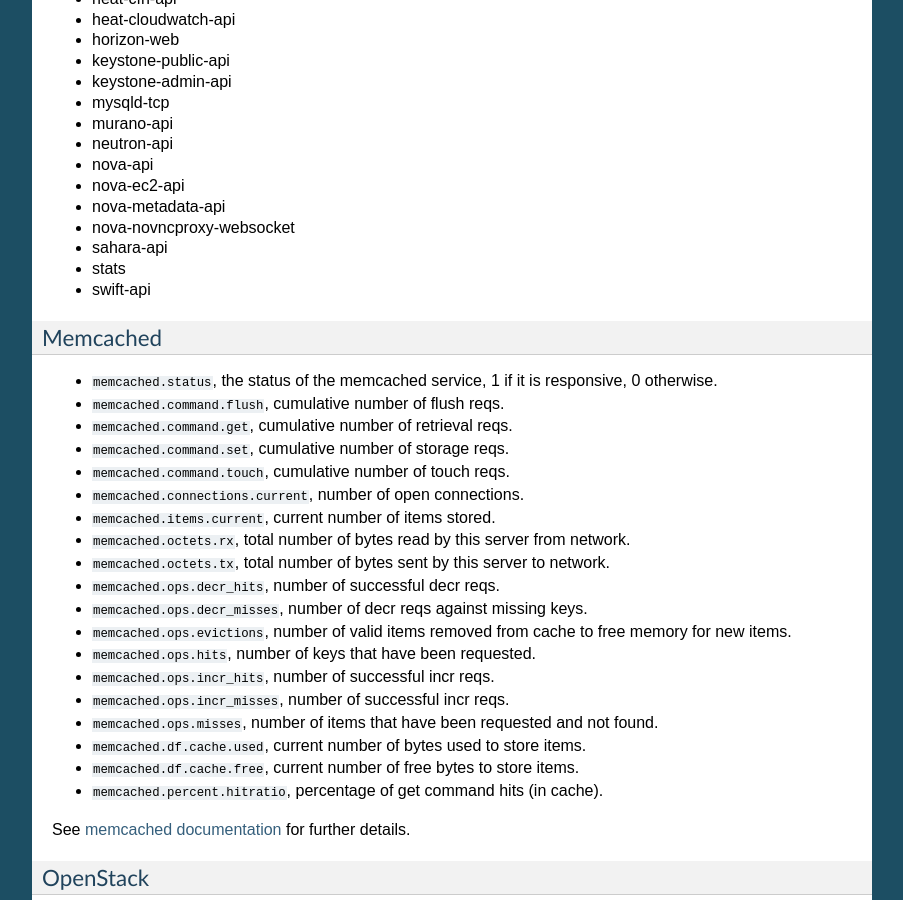
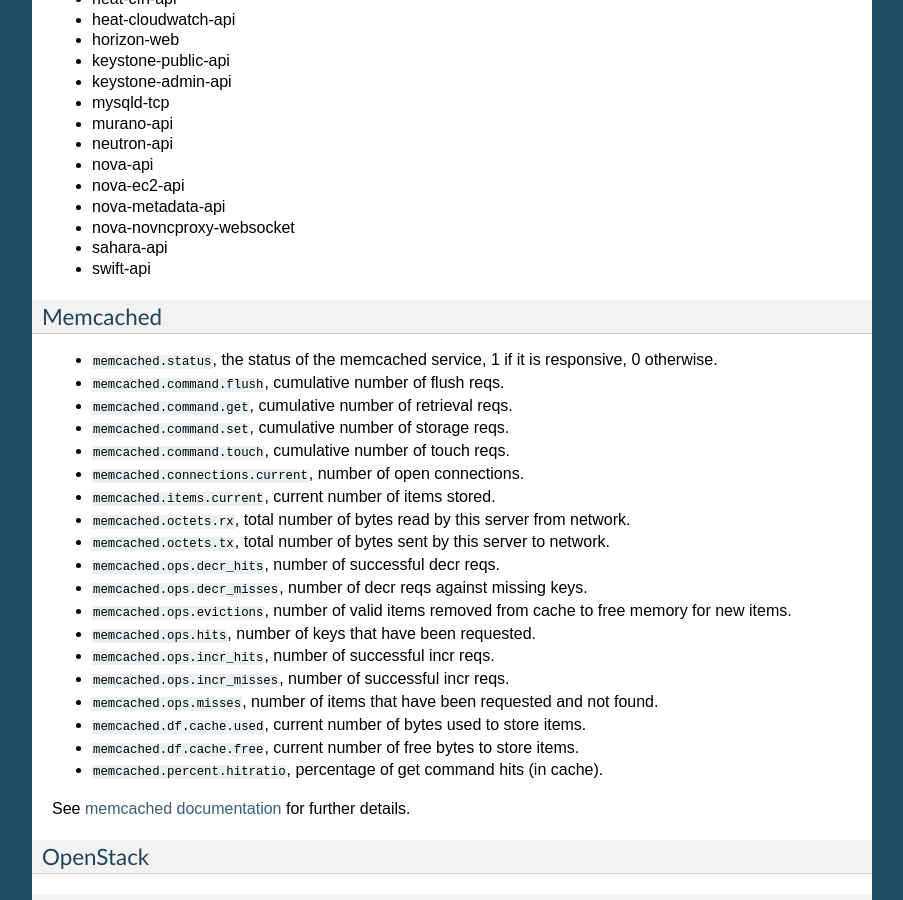
Before and after one commit to openstack-archive/fuel-plugin-lma-collector, a Sphinx documentation site: the page built from doc/source/metrics.rst, in a window 1280 px wide and 900 px high, scrolled down 7528 px. Shown: the whole window, without its empty margins (198-1101 px from the left). Built offline with Sphinx 7.4.7, drawn with Linux system fonts in a browser that asks for light colours.

Commit message:
Remove useless internal HAproxy metrics
Change-Id: I8adf6fce71b978b902a54fc55f2ea1edeb9e5b12

```diff
--- a/doc/source/metrics/haproxy.rst
+++ b/doc/source/metrics/haproxy.rst
@@ -86,5 +86,4 @@
 * nova-metadata-api
 * nova-novncproxy-websocket
 * sahara-api
-* stats
 * swift-api
```
Also changed, not shown: 1 other file.
